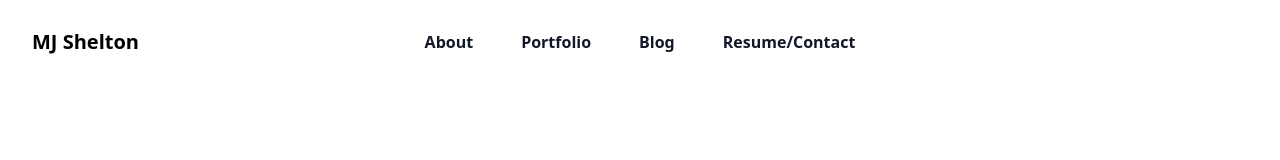
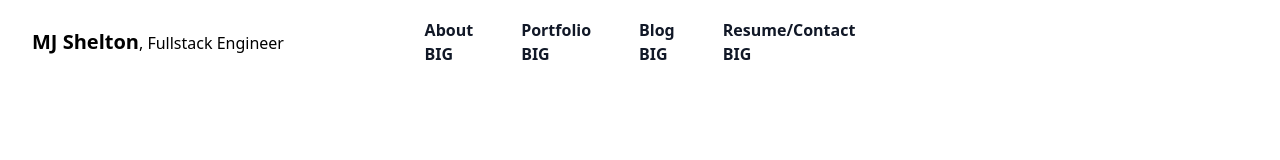
Before and after one commit to mjshelton12/mj-shelton-dev-portfolio, a React (Create React App) app: page / in a window 1280 px wide. Shown: the top 160 px of the page. Built offline with nearby package versions, Linux system fonts and the light colour scheme.

Commit message:
Attempt to fix nav bar

```diff
--- a/src/components/Core.js
+++ b/src/components/Core.js
@@ -4,7 +4,7 @@ import Blog from "./Blog"
 import Resume from "./Resume"
 
 
-export default function Core({setCurrent, current}) {
+export default function Core({ current }) {
     function displayComponent(){
         switch(current){
             case'About':
--- a/src/components/Footer.js
+++ b/src/components/Footer.js
@@ -2,11 +2,11 @@ import Socials from './Socials'
 
 export default function Footer() {
     return (
-        <section className="footer static">
-            <div className="absolute bottom-5 social-footer second">
+        <section className="footer static bg-white">
+            <div className="absolute bottom-5 social-footer second bg-white">
                 <ul className="socials"><Socials /></ul>
             </div>
-            <div className="absolute bottom-0">
+            <div className="absolute bottom-0 bg-white">
                 <p>Made in 2022 with ReactJS by MJ Shelton</p>
             </div>
         </section>
--- a/src/components/Navigation.js
+++ b/src/components/Navigation.js
@@ -1,142 +1,102 @@
-import { pageData } from "../data/pageData";
-import Pages from "./Pages";
+// import { pageData } from "../data/pageData";
+// import Pages from "./Pages";
 
-export default function Navigation({ setCurrent, current }) {
-  const pages = pageData.map((option) => (
-    <Pages
-      key={option.id}
-      page={option}
-      setCurrent={setCurrent}
-      current={current}
-    />
-  ));
+export default function Navigation({ setCurrent }) {
+  // const pages = pageData.map((option) => (
+  //   <Pages
+  //     key={option.id}
+  //     page={option}
+  //     setCurrent={setCurrent}
+  //     current={current}
+  //   />
+  // ));
   return (
     <>
-      <div class="fixed w-full bg-white">
-        <div class="absolute inset-x-0 top-[-10rem] -z-10 transform-gpu overflow-hidden blur-3xl sm:top-[-20rem]">
-          <svg
-            class="relative left-[calc(50%-11rem)] -z-10 h-[21.1875rem] max-w-none -translate-x-1/2 rotate-[30deg] sm:left-[calc(50%-30rem)] sm:h-[42.375rem]"
-            viewBox="0 0 1155 678"
-            fill="none"
-            xmlns="http://www.w3.org/2000/svg"
-          >
-            <path
-              fill="url(#45de2b6b-92d5-4d68-a6a0-9b9b2abad533)"
-              fill-opacity=".3"
-              d="M317.219 518.975L203.852 678 0 438.341l317.219 80.634 204.172-286.402c1.307 132.337 45.083 346.658 209.733 145.248C936.936 126.058 882.053-94.234 1031.02 41.331c119.18 108.451 130.68 295.337 121.53 375.223L855 299l21.173 362.054-558.954-142.079z"
-            />
-          </svg>
-        </div>
-        <div class="px-6 pt-6 lg:px-8">
+      <div className="fixed w-full bg-white">
+        <div className="px-6 pt-6 lg:px-8">
           <div>
             <nav
-              class="flex h-9 items-center justify-between"
+              className="flex h-9 items-center justify-between"
               aria-label="Global"
             >
-              <div class="flex lg:min-w-0 lg:flex-1" aria-label="Global">
-                <a href="#" class="-m-1.5 p-1.5">
-                  <span className="font-semibold text-xl">MJ Shelton</span>
+              <div className="flex lg:min-w-0 lg:flex-1" aria-label="Global">
+                <a href="google.com"><span></span></a>
+                <a href="#" className="-m-1.5 p-1.5">
+                  <span className="font-semibold text-xl">MJ Shelton</span><span>, Fullstack Engineer</span>
                 </a>
               </div>
-              <div class="flex lg:hidden">
-                <button
-                  type="button"
-                  class="-m-2.5 inline-flex items-center justify-center rounded-md p-2.5 text-gray-700"
-                >
-                  <span class="sr-only">Open main menu</span>
-                  <svg
-                    class="h-6 w-6"
-                    xmlns="http://www.w3.org/2000/svg"
-                    fill="none"
-                    viewBox="0 0 24 24"
-                    stroke-width="1.5"
-                    stroke="currentColor"
-                    aria-hidden="true"
-                  >
-                    <path
-                      stroke-linecap="round"
-                      stroke-linejoin="round"
-                      d="M3.75 6.75h16.5M3.75 12h16.5m-16.5 5.25h16.5"
-                    />
-                  </svg>
-                </button>
-              </div>
-              <div class="hidden lg:flex lg:min-w-0 lg:flex-1 lg:justify-center lg:gap-x-12">
+              <div className="lg:flex lg:min-w-0 lg:flex-1 lg:justify-center lg:gap-x-12">
                 <a
                   href="#"
-                  class="font-semibold text-gray-900 hover:text-gray-900"
+                  className="font-semibold text-gray-900 hover:text-gray-900"
                   onClick={() => setCurrent("About")}
                 >
-                  About
+                  <span>About BIG</span>
                 </a>
 
                 <a
                   href="#"
-                  class="font-semibold text-gray-900 hover:text-gray-900"
+                  className="font-semibold text-gray-900 hover:text-gray-900"
                   onClick={() => setCurrent("Portfolio")}
                 >
-                  Portfolio
+                  Portfolio BIG
                 </a>
 
                 <a
                   href="#"
-                  class="font-semibold text-gray-900 hover:text-gray-900"
+                  className="font-semibold text-gray-900"
                   onClick={() => setCurrent("Blog")}
                 >
-                  Blog
+                  Blog BIG
                 </a>
 
                 <a
                   href="#"
-                  class="font-semibold text-gray-900 hover:text-gray-900"
+                  className="font-semibold text-gray-900 hover:text-gray-900"
                   onClick={() => setCurrent("Contact/Resumé")}
                 >
-                  Resume/Contact
+                  Resume/Contact BIG
                 </a>
               </div>
-              <div class="hidden lg:flex lg:min-w-0 lg:flex-1 lg:justify-end"></div>
+              <div className="hidden lg:flex lg:min-w-0 lg:flex-1 lg:justify-end"></div>
             </nav>
             <div role="dialog" aria-modal="true">
               <div
                 focus="true"
-                class="fixed inset-0 z-10 overflow-y-auto bg-white px-6 py-6 lg:hidden"
+                className="fixed inset-0 z-10 overflow-y-auto bg-white px-6 py-6 lg:hidden"
               >
-                <div class="flex h-9 items-center justify-between">
-                  <div class="flex">
-                    <a href="#" class="-m-1.5 p-1.5">
-                      <span class="sr-only">MJ Shelton</span>
+                <div className="flex h-9 items-center justify-between">
+                  <div className="flex">
+                    <a href="#" className="-m-1.5 p-1.5">
+                      <span className="sr-only">MJ Shelton</span>
                     </a>
                   </div>
-                  <div class="flex">
+                  <div className="flex">
                     <button
                       type="button"
-                      class="-m-2.5 inline-flex items-center justify-center rounded-md p-2.5 text-gray-700"
+                      className="-m-2.5 inline-flex items-center justify-center rounded-md p-2.5 text-gray-700"
                     >
-                      <span class="sr-only">Close menu</span>
+                      <span className="sr-only">Close menu</span>
                       <svg
-                        class="h-6 w-6"
+                        className="h-6 w-6"
                         xmlns="http://www.w3.org/2000/svg"
                         fill="none"
                         viewBox="0 0 24 24"
-                        stroke-width="1.5"
-                        stroke="currentColor"
                         aria-hidden="true"
                       >
                         <path
-                          stroke-linecap="round"
-                          stroke-linejoin="round"
                           d="M6 18L18 6M6 6l12 12"
                         />
                       </svg>
                     </button>
                   </div>
                 </div>
-                <div class="mt-6 flow-root">
-                  <div class="-my-6 divide-y divide-gray-500/10">
-                    <div class="space-y-2 py-6">
+                <div className="mt-6 flow-root">
+                  <div className="-my-6 divide-y divide-gray-500/10">
+                    <div className="space-y-2 py-6">
                       <a
                         href="#"
-                        class="-mx-3 block rounded-lg py-2 px-3 text-base font-semibold leading-7 text-gray-900 hover:bg-gray-400/10"
+                        className="-mx-3 block rounded-lg py-2 px-3 text-base font-semibold leading-7 text-gray-900 hover:bg-gray-400/10"
                         onClick={() => setCurrent("About")}
                       >
                         About
@@ -144,7 +104,7 @@ export default function Navigation({ setCurrent, current }) {
 
                       <a
                         href="#"
-                        class="-mx-3 block rounded-lg py-2 px-3 text-base font-semibold leading-7 text-gray-900 hover:bg-gray-400/10"
+                        className="-mx-3 block rounded-lg py-2 px-3 text-base font-semibold leading-7 text-gray-900 hover:bg-gray-400/10"
                         onClick={() => setCurrent("Portfolio")}
                       >
                         Portfolio
@@ -152,15 +112,14 @@ export default function Navigation({ setCurrent, current }) {
 
                       <a
                         href="#"
-                        class="-mx-3 block rounded-lg py-2 px-3 text-base font-semibold leading-7 text-gray-900 hover:bg-gray-400/10"
+                        className="-mx-3 block rounded-lg py-2 px-3 text-base font-semibold leading-7 text-gray-900 hover:bg-gray-400/10"
                         onClick={() => setCurrent("Blog")}
                       >
                         Blog
                       </a>
-
                       <a
                         href="#"
-                        class="-mx-3 block rounded-lg py-2 px-3 text-base font-semibold leading-7 text-gray-900 hover:bg-gray-400/10"
+                        className="-mx-3 block rounded-lg py-2 px-3 text-base font-semibold leading-7 text-gray-900 hover:bg-gray-400/10"
                         onClick={() => setCurrent("Contact/Resumé")}
                       >
                         Contact/Resume
```
